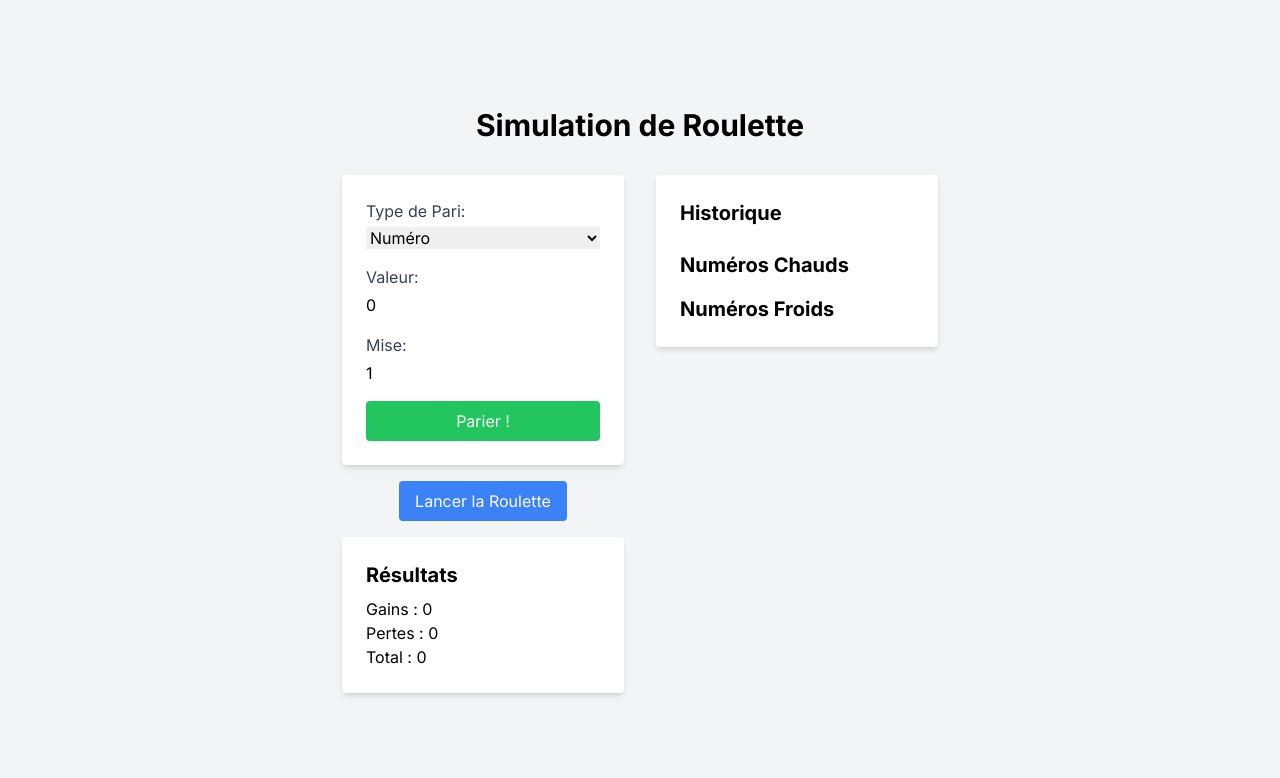
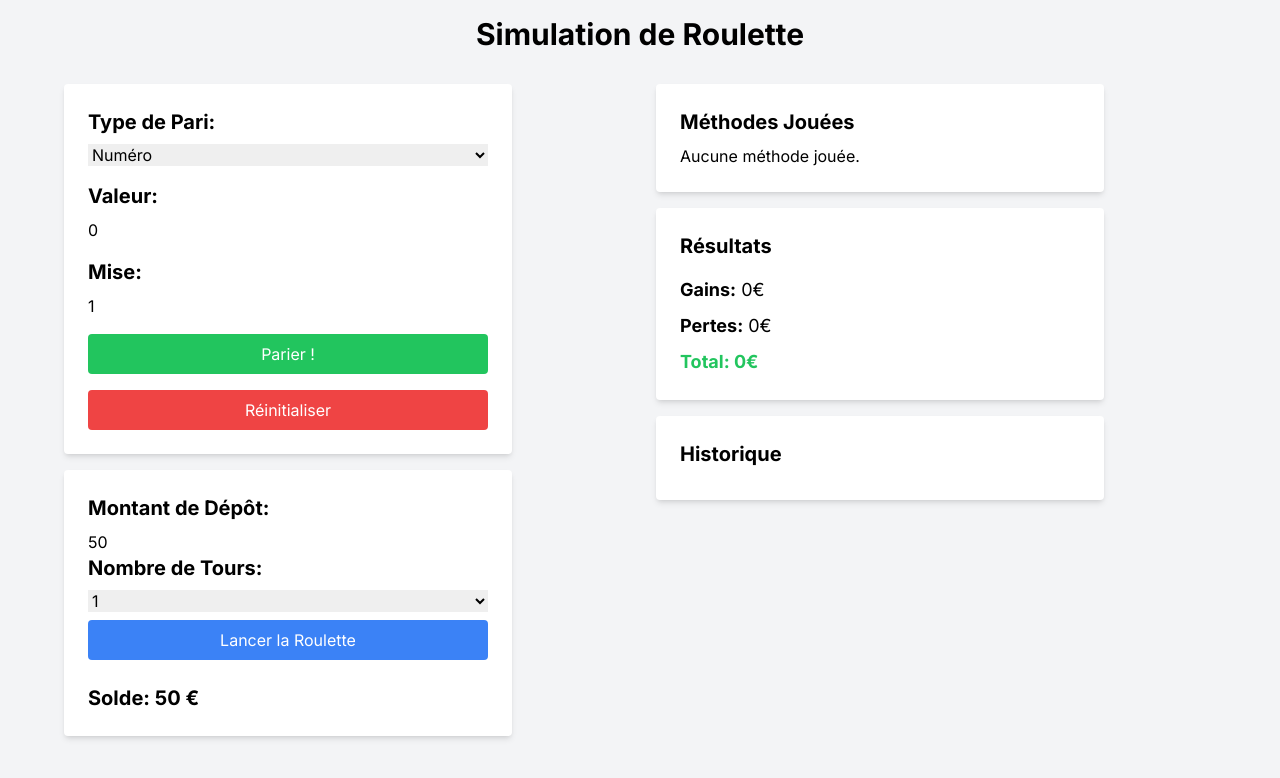
Before and after one commit to Potowai/RouletteSimulator, a Next.js app: page / in a window 1280 px wide. Shown: the top 778 px of the page. Built offline with nearby package versions, Linux system fonts and the light colour scheme.

Commit message:
ajout du dépot

```diff
--- a/app/components/History.jsx
+++ b/app/components/History.jsx
@@ -36,6 +36,8 @@ const History = ({ spins }) => {
           <span key={index} className={`mr-2 ${getColor(spin)}`}>{spin}</span>
         ))}
       </div>
+      {spins.length > 0 && (
+        <>
           <h2 className="text-xl font-bold mt-4">Numéros Chauds</h2>
           <div className="flex flex-wrap">
             {hotNumbers.map((number, index) => (
@@ -48,6 +50,8 @@ const History = ({ spins }) => {
               <span key={index} className={`mr-2 ${getColor(number)}`}>{number}</span>
             ))}
           </div>
+        </>
+      )}
     </div>
   );
 };
--- a/app/components/MethodForm.jsx
+++ b/app/components/MethodForm.jsx
@@ -3,7 +3,7 @@
 
 import React, { useState } from 'react';
 
-const MethodForm = ({ addMethod }) => {
+const MethodForm = ({ addMethod, resetMethods }) => {
   const [type, setType] = useState('number');
   const [value, setValue] = useState(0);
   const [amount, setAmount] = useState(1);
@@ -21,14 +21,14 @@ const MethodForm = ({ addMethod }) => {
   return (
     <form onSubmit={handleSubmit} className="bg-white p-6 rounded shadow-md w-full max-w-md text-black space-y-4">
       <div>
-        <label className="block text-gray-700">Type de Pari:</label>
+      <h2 className="text-xl font-bold mb-2">Type de Pari:</h2>
         <select value={type} onChange={handleTypeChange} className="mt-1 block w-full">
           <option value="number">Numéro</option>
           <option value="color">Couleur</option>
         </select>
       </div>
       <div>
-        <label className="block text-gray-700">Valeur:</label>
+      <h2 className="text-xl font-bold mb-2">Valeur:</h2>
         {type === 'number' ? (
           <input type="number" value={value} onChange={(e) => setValue(parseInt(e.target.value, 10))} className="mt-1 block w-full"/>
         ) : (
@@ -39,10 +39,11 @@ const MethodForm = ({ addMethod }) => {
         )}
       </div>
       <div>
-        <label className="block text-gray-700">Mise:</label>
+      <h2 className="text-xl font-bold mb-2">Mise:</h2>
         <input type="number" value={amount} onChange={(e) => setAmount(parseInt(e.target.value, 10))} className="mt-1 block w-full"/>
       </div>
       <button type="submit" className="w-full px-4 py-2 bg-green-500 text-white rounded">Parier !</button>
+      <button type="button" onClick={resetMethods} className="w-full px-4 py-2 mt-2 bg-red-500 text-white rounded">Réinitialiser</button>
     </form>
   );
 };
--- /dev/null
+++ b/app/components/MethodList.jsx
@@ -0,0 +1,24 @@
+'use client';
+
+import React from 'react';
+
+const MethodList = ({ methods }) => {
+  return (
+    <div className="bg-white p-6 rounded shadow-md w-full max-w-md text-black">
+      <h2 className="text-xl font-bold mb-2">Méthodes Jouées</h2>
+      {methods.length > 0 ? (
+        <ul>
+          {methods.map((method, index) => (
+            <li key={index} className="mb-2">
+              <span className="font-bold">Type:</span> {method.type === 'number' ? `Numéro ${method.value}` : `Couleur ${method.value}`}, <span className="font-bold">Mise:</span> {method.amount}€
+            </li>
+          ))}
+        </ul>
+      ) : (
+        <p>Aucune méthode jouée.</p>
+      )}
+    </div>
+  );
+};
+
+export default MethodList;
--- a/app/components/Result.jsx
+++ b/app/components/Result.jsx
@@ -1,15 +1,17 @@
-// app/components/Result.js
 'use client';
 
 import React from 'react';
 
 const Result = ({ results }) => {
+  const total = results.wins - results.losses;
   return (
     <div className="bg-white p-6 rounded shadow-md w-full max-w-md text-black">
-      <h2 className="text-xl font-bold mb-2">Résultats</h2>
-      <p>Gains : {results.wins}</p>
-      <p>Pertes : {results.losses}</p>
-      <p>Total : {results.wins - results.losses}</p>
+      <h2 className="text-xl font-bold mb-4">Résultats</h2>
+      <div className="text-lg">
+        <p className="mb-2"><span className="font-bold">Gains:</span> {results.wins}€</p>
+        <p className="mb-2"><span className="font-bold">Pertes:</span> {results.losses}€</p>
+        <p className={`font-bold ${total >= 0 ? 'text-green-500' : 'text-red-500'}`}>Total: {total}€</p>
+      </div>
     </div>
   );
 };
--- a/app/components/Roulette.jsx
+++ b/app/components/Roulette.jsx
@@ -1,12 +1,16 @@
 // app/components/Roulette.js
 'use client';
 
-import React from 'react';
+import React, { useState } from 'react';
 
 const Roulette = ({ methods, updateResults, updateHistory }) => {
+  const [numSpins, setNumSpins] = useState(1);
+  const [deposit, setDeposit] = useState(50);
+  const [balance, setBalance] = useState(50);
+
   const spinRoulette = () => {
     let newResults = [];
-    for (let i = 0; i < 100; i++) {
+    for (let i = 0; i < numSpins; i++) {
       const number = Math.floor(Math.random() * 37); // 0 à 36
       newResults.push(number);
     }
@@ -39,12 +43,37 @@ const Roulette = ({ methods, updateResults, updateHistory }) => {
     // Mettre à jour les résultats dans le parent
     updateResults({ wins, losses });
   };
-
+  const handleDepositChange = (e) => {
+    setDeposit(parseInt(e.target.value, 10));
+    setBalance(parseInt(e.target.value, 10));
+  };
   return (
-    <div className="text-black">
-      <button onClick={spinRoulette} className="w-full px-4 py-2 bg-blue-500 text-white rounded">
+    <div className="bg-white p-6 rounded shadow-md w-full max-w-md text-black">
+      <div>
+        <h2 className='text-xl font-bold mb-2'>Montant de Dépôt:</h2>
+        <input
+          type="number"
+          value={deposit}
+          onChange={handleDepositChange}
+          className="mt-1 block w-full"
+        />
+      </div>
+        <h2 className="text-xl font-bold mb-2">Nombre de Tours:</h2>
+        <select
+          value={numSpins}
+          onChange={(e) => setNumSpins(parseInt(e.target.value, 10))}
+          className="mt-1 block w-full"
+        >
+          {[1, 5, 10, 15, 20, 30, 50, 100].map((value) => (
+            <option key={value} value={value}>{value}</option>
+          ))}
+        </select>
+      <button onClick={spinRoulette} className="w-full px-4 py-2 my-2 bg-blue-500 text-white rounded">
         Lancer la Roulette
       </button>
+      <div className="mt-4">
+        <h2 className="text-xl font-bold">Solde: {balance} €</h2>
+      </div>
     </div>
   );
 };
--- a/app/page.tsx
+++ b/app/page.tsx
@@ -1,4 +1,3 @@
-// app/page.tsx
 'use client';
 
 import React, { useState } from 'react';
@@ -6,6 +5,7 @@ import Roulette from './components/Roulette';
 import MethodForm from './components/MethodForm';
 import Result from './components/Result';
 import History from './components/History';
+import MethodList from './components/MethodList';
 
 const Home = () => {
   const [methods, setMethods] = useState([]);
@@ -14,6 +14,10 @@ const Home = () => {
 
   const addMethod = (method) => {
     setMethods([...methods, method]);
+  };
+
+  const resetMethods = () => {
+    setMethods([]);
   };
 
   const updateResults = (newResults) => {
@@ -25,15 +29,16 @@ const Home = () => {
   };
 
   return (
-    <div className="min-h-screen bg-gray-100 flex flex-col items-center justify-center p-4 text-black">
+    <div className="min-h-screen bg-gray-100 flex flex-col items-center p-4 text-black">
       <h1 className="text-3xl font-bold mb-8">Simulation de Roulette</h1>
-      <div className="grid grid-cols-1 md:grid-cols-2 gap-8">
-        <div className="flex flex-col items-center space-y-4">
-          <MethodForm addMethod={addMethod} />
+      <div className="grid grid-cols-1 lg:grid-cols-2 gap-8 w-full max-w-6xl">
+        <div className="space-y-4">
+          <MethodForm addMethod={addMethod} resetMethods={resetMethods} />
           <Roulette methods={methods} updateResults={updateResults} updateHistory={updateHistory} />
+        </div>
+        <div className="space-y-4">
+          <MethodList methods={methods} />
           <Result results={results} />
-        </div>
-        <div className="flex flex-col items-center space-y-4">
           <History spins={history} />
         </div>
       </div>
```
Lines whose indentation alone changed are shown as unchanged.
